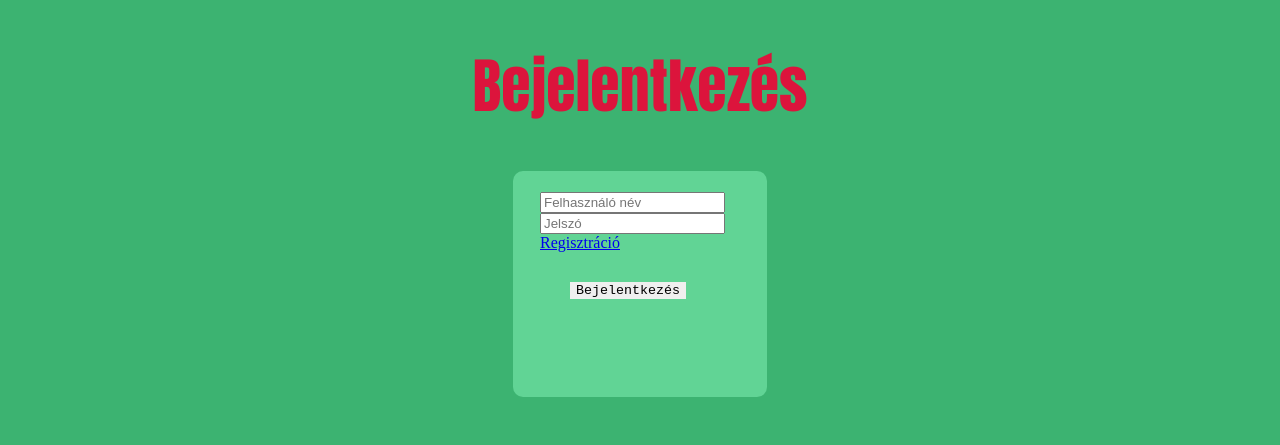
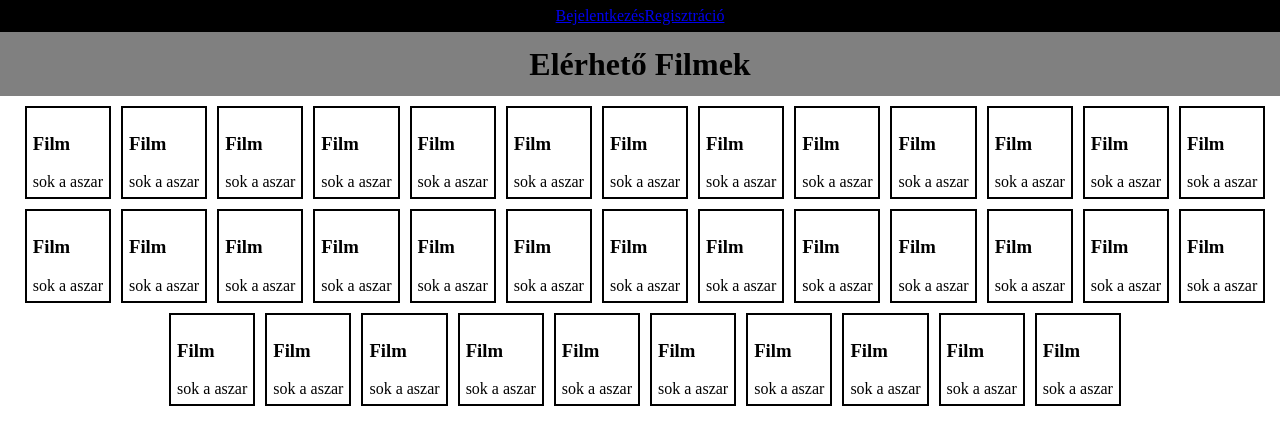
Before and after one commit to BHG-sudo/MoziFilm, a PHP site: page / in a window 1280 px wide. Shown: the top 445 px of the page. Run offline with PHP 8.4, Linux system fonts and the light colour scheme.

Commit message:
Add files via upload

```diff
--- a/frontend/index.css
+++ b/frontend/index.css
@@ -1,39 +1,43 @@
-body {
-    background-color: mediumseagreen;
+ul {
+  list-style: none;
+  margin: 0px;
+  padding: 0px;
 }
 h1 {
-    font-size: 60px;
   text-align: center;
-    font-family: Impact, Haettenschweiler, "Arial Narrow Bold", sans-serif;
-    color: crimson;
 }
-  #sha {
-    margin-left: auto;
-    margin-right: auto;
-    width: 200px;
-    padding: 10px;
-    padding: 15px;
+nav {
+  background-color: black;
+  margin: 0px;
+  height: 32px;
+  color: aliceblue;
+  display: flex;
+  justify-content: center;
+  align-items: center;
 }
-  fieldset {
-    background-color: rgb(97, 212, 149);
-    width: 200px;
-    height: 300px;
-    margin-left: auto;
-    margin-right: auto;
-    border-style: none;
-    border-radius: 10px;
+#crapton {
+  background-color: grey;
+  height: 64px;
+  display: flex;
+  justify-content: center;
+  align-items: center;
 }
-  label {
-    font-family: "Courier New", Courier, monospace;
-    font-weight: bold;
+body,
+h1,
+p {
+  margin: 0px;
 }
-  button {
-    margin-top: 30px;
-    margin-left: 30px;
-    margin-right: 30px;
-    font-family: "Courier New", Courier, monospace;
-    border-style: none;
+.moviescon {
+  display: flex;
+  flex-direction: row;
+  flex-wrap: wrap;
+  margin: auto;
+  width: fit-content;
+  justify-content: center;
 }
-  button:hover {
-    background-color: rgb(218, 83, 110);
+.moviescon > li {
+  margin-left: 10px;
+  margin-top: 10px;
+  padding: 6px;
+  border: 2px black solid;
 }
--- a/frontend/index.html
+++ b/frontend/index.html
@@ -1,33 +1,247 @@
 <!DOCTYPE html>
-<html lang="hu">
+<html lang="en">
 
 <head>
-    <link rel="stylesheet" href="index.css">
     <meta charset="UTF-8">
     <meta name="viewport" content="width=device-width, initial-scale=1.0">
-    <title>Bejelentkezés</title>
-    <style>
-        fieldset {
-            height: 210px;
-        }
-
-        #anyad {
-            font-size: small;
-        }
-    </style>
+    <link rel="stylesheet" href="index.css">
+    <title>Főoldal</title>
 </head>
 
 <body>
-    <h1>Bejelentkezés</h1>
-    <form action="../backend/bejelentk.php" method="post">
-        <fieldset>
-            <div id="sha">
-                <input type="text" id="nev" name="nev" placeholder="Felhasználó név" required>
-                <input type="password" id="jelszo" name="jelszo" placeholder="Jelszó" required>
-                <a href="../frontend/regiszt.html">Regisztráció</a>
-                <button>Bejelentkezés</button>
-            </div>
-        </fieldset>
-    </form>
+    <nav id="nav">
+        <div>
+            <a href="bejelentk.html">Bejelentkezés</a>
+        </div>
+        <div>
+            <a href="regiszt.html">Regisztráció</a>
+        </div>
+    </nav>
+    <main role="main">
+        <div id="crapton">
+            <h1>Elérhető Filmek</h1>
+        </div>
+        <div>
+            <ul class="moviescon">
+                <li>
+                    <div class="moviecon">
+                        <h3>Film</h3>
+                        <p>sok a aszar</p>
+                    </div>
+                </li>
+                <li>
+                    <div class="moviecon">
+                        <h3>Film</h3>
+                        <p>sok a aszar</p>
+                    </div>
+                </li>
+                <li>
+                    <div class="moviecon">
+                        <h3>Film</h3>
+                        <p>sok a aszar</p>
+                    </div>
+                </li>
+                <li>
+                    <div class="moviecon">
+                        <h3>Film</h3>
+                        <p>sok a aszar</p>
+                    </div>
+                </li>
+                <li>
+                    <div class="moviecon">
+                        <h3>Film</h3>
+                        <p>sok a aszar</p>
+                    </div>
+                </li>
+                <li>
+                    <div class="moviecon">
+                        <h3>Film</h3>
+                        <p>sok a aszar</p>
+                    </div>
+                </li>
+                <li>
+                    <div class="moviecon">
+                        <h3>Film</h3>
+                        <p>sok a aszar</p>
+                    </div>
+                </li>
+                <li>
+                    <div class="moviecon">
+                        <h3>Film</h3>
+                        <p>sok a aszar</p>
+                    </div>
+                </li>
+                <li>
+                    <div class="moviecon">
+                        <h3>Film</h3>
+                        <p>sok a aszar</p>
+                    </div>
+                </li>
+                <li>
+                    <div class="moviecon">
+                        <h3>Film</h3>
+                        <p>sok a aszar</p>
+                    </div>
+                </li>
+                <li>
+                    <div class="moviecon">
+                        <h3>Film</h3>
+                        <p>sok a aszar</p>
+                    </div>
+                </li>
+                <li>
+                    <div class="moviecon">
+                        <h3>Film</h3>
+                        <p>sok a aszar</p>
+                    </div>
+                </li>
+                <li>
+                    <div class="moviecon">
+                        <h3>Film</h3>
+                        <p>sok a aszar</p>
+                    </div>
+                </li>
+                <li>
+                    <div class="moviecon">
+                        <h3>Film</h3>
+                        <p>sok a aszar</p>
+                    </div>
+                </li>
+                <li>
+                    <div class="moviecon">
+                        <h3>Film</h3>
+                        <p>sok a aszar</p>
+                    </div>
+                </li>
+                <li>
+                    <div class="moviecon">
+                        <h3>Film</h3>
+                        <p>sok a aszar</p>
+                    </div>
+                </li>
+                <li>
+                    <div class="moviecon">
+                        <h3>Film</h3>
+                        <p>sok a aszar</p>
+                    </div>
+                </li>
+                <li>
+                    <div class="moviecon">
+                        <h3>Film</h3>
+                        <p>sok a aszar</p>
+                    </div>
+                </li>
+                <li>
+                    <div class="moviecon">
+                        <h3>Film</h3>
+                        <p>sok a aszar</p>
+                    </div>
+                </li>
+                <li>
+                    <div class="moviecon">
+                        <h3>Film</h3>
+                        <p>sok a aszar</p>
+                    </div>
+                </li>
+                <li>
+                    <div class="moviecon">
+                        <h3>Film</h3>
+                        <p>sok a aszar</p>
+                    </div>
+                </li>
+                <li>
+                    <div class="moviecon">
+                        <h3>Film</h3>
+                        <p>sok a aszar</p>
+                    </div>
+                </li>
+                <li>
+                    <div class="moviecon">
+                        <h3>Film</h3>
+                        <p>sok a aszar</p>
+                    </div>
+                </li>
+                <li>
+                    <div class="moviecon">
+                        <h3>Film</h3>
+                        <p>sok a aszar</p>
+                    </div>
+                </li>
+                <li>
+                    <div class="moviecon">
+                        <h3>Film</h3>
+                        <p>sok a aszar</p>
+                    </div>
+                </li>
+                <li>
+                    <div class="moviecon">
+                        <h3>Film</h3>
+                        <p>sok a aszar</p>
+                    </div>
+                </li>
+                <li>
+                    <div class="moviecon">
+                        <h3>Film</h3>
+                        <p>sok a aszar</p>
+                    </div>
+                </li>
+                <li>
+                    <div class="moviecon">
+                        <h3>Film</h3>
+                        <p>sok a aszar</p>
+                    </div>
+                </li>
+                <li>
+                    <div class="moviecon">
+                        <h3>Film</h3>
+                        <p>sok a aszar</p>
+                    </div>
+                </li>
+                <li>
+                    <div class="moviecon">
+                        <h3>Film</h3>
+                        <p>sok a aszar</p>
+                    </div>
+                </li>
+                <li>
+                    <div class="moviecon">
+                        <h3>Film</h3>
+                        <p>sok a aszar</p>
+                    </div>
+                </li>
+                <li>
+                    <div class="moviecon">
+                        <h3>Film</h3>
+                        <p>sok a aszar</p>
+                    </div>
+                </li>
+                <li>
+                    <div class="moviecon">
+                        <h3>Film</h3>
+                        <p>sok a aszar</p>
+                    </div>
+                </li>
+                <li>
+                    <div class="moviecon">
+                        <h3>Film</h3>
+                        <p>sok a aszar</p>
+                    </div>
+                </li>
+                <li>
+                    <div class="moviecon">
+                        <h3>Film</h3>
+                        <p>sok a aszar</p>
+                    </div>
+                </li>
+                <li>
+                    <div class="moviecon">
+                        <h3>Film</h3>
+                        <p>sok a aszar</p>
+                    </div>
+                </li>
+            </ul>
+        </div>
+    </main>
+</body>
 
 </html>
```
Lines whose indentation alone changed are shown as unchanged.
